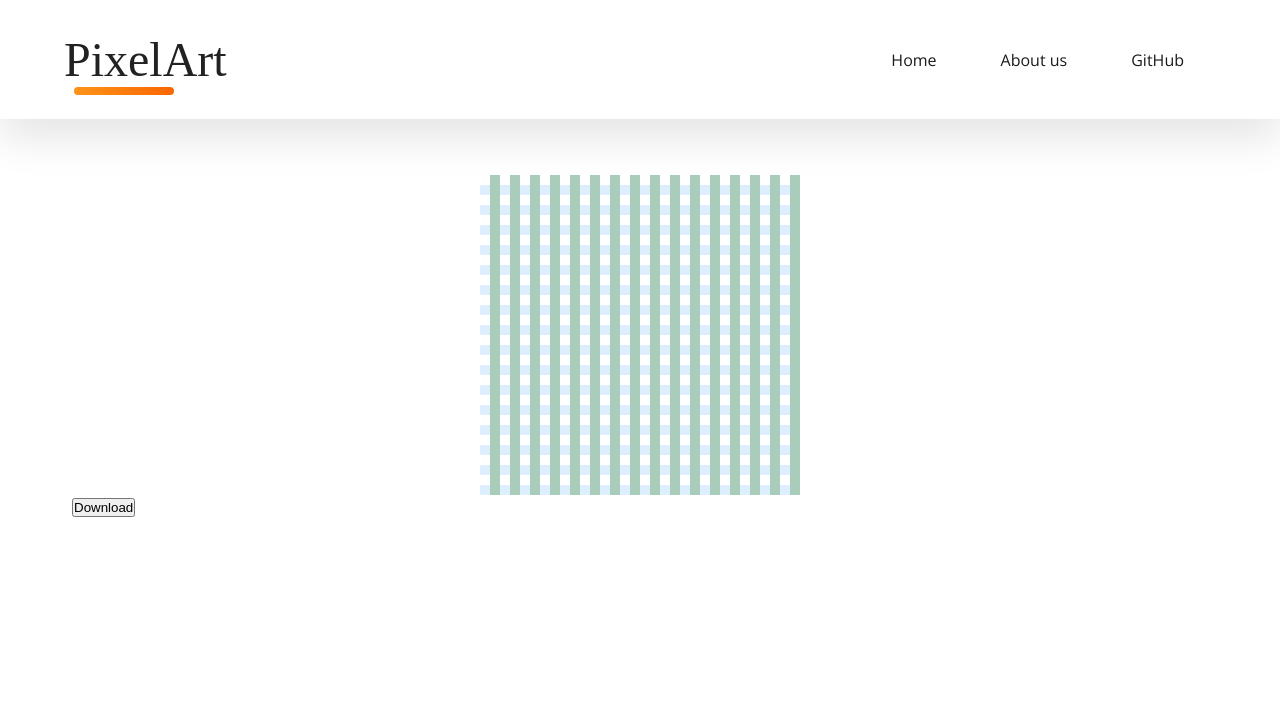
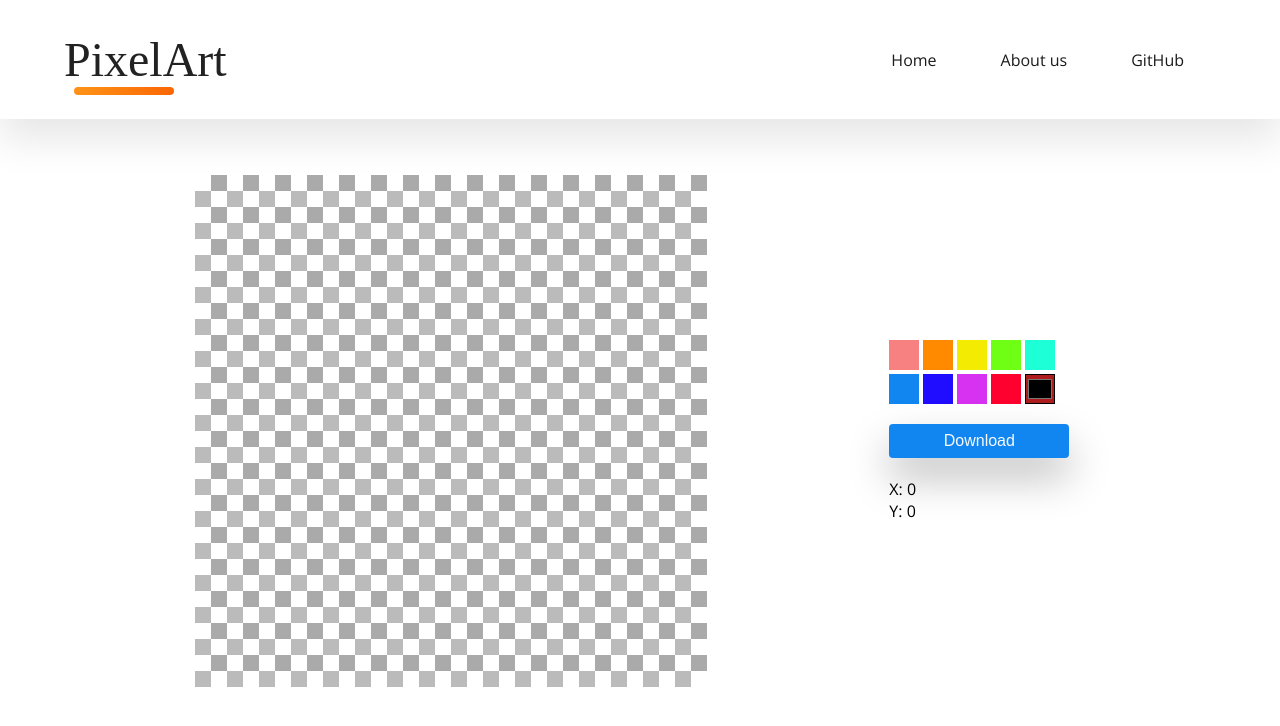
Before and after one commit to jaydeepkhatri/pixel-art, a React (Create React App) app: page / in a window 1280 px wide. Shown: the top 726 px of the page. Built offline with nearby package versions, Linux system fonts and the light colour scheme; a web font is replaced by a local one.

Commit message:
Edits for style

```diff
--- a/package.json
+++ b/package.json
@@ -10,7 +10,7 @@
     "react-dom": "^17.0.2",
     "react-icons": "^4.3.1",
     "react-router-dom": "^6.2.1",
-    "react-scripts": "^2.1.8",
+    "react-scripts": "^3.0.1",
     "web-vitals": "^2.1.2"
   },
   "scripts": {
--- a/src/components/aboutus/Aboutus.jsx
+++ b/src/components/aboutus/Aboutus.jsx
@@ -2,7 +2,6 @@ import React from 'react';
 import './aboutus.css';
 import aboutimg from './about_svg.svg';
 
-let creators = []
 
 function Aboutus() {
     const creators = [
@@ -24,7 +23,7 @@ function Aboutus() {
     ];
     return(
         <div className="about">
-            <div className="about_img"><img src={aboutimg} /></div>
+            <div className="about_img"><img src={aboutimg} alt="Pixel Art by JD" /></div>
             <div className="about_desc">
                 <h2 className="about_desc-heading">Pixel Art</h2>
                 <p className="about_desc-text">
@@ -36,8 +35,8 @@ Eveniet quasi eius doloremque nobis maiores odio aperiam tempore consequuntur re
                 <div className="about_desc-creator-container">
                     {
                         creators.map((creator) => (
-                            <a href={creator.url} title={creator.name} target="_blank">
-                                <img src={creator.img} className="" />
+                            <a href={creator.url} title={creator.name} target="_blank" rel="noopener noreferrer">
+                                <img src={creator.img} alt={creator.name} className="" />
                             </a>
                         ))
                     }
--- a/src/components/feed/Feed.jsx
+++ b/src/components/feed/Feed.jsx
@@ -1,26 +1,84 @@
-import React from 'react';
+import React, {useEffect, useState} from 'react';
 import './feed.css';
 
 
 function Feed() {
     const maindivs = [];
     const innerdivs = [];
+    const [xPos, setxPos] = useState(0);
+    const [yPos, setyPos] = useState(0);
 
     for(let j = 0; j < 32; j++) {
-        innerdivs.push(<div className={"pixel"+j}></div>);
+        innerdivs.push(<div className={"pixel"+j} onMouseOver={() => setxPos(j)}></div>);
     }
 
     for(let i = 0;i < 32; i++){
-        maindivs.push(<div className="row" id={"row"+i}>{innerdivs}</div>);
+        maindivs.push(<div className="row" id={"row"+i} onMouseOver={() => setyPos(i)}>{innerdivs}</div>);
     }
 
+    useEffect(() => {
+        document.querySelectorAll(".row")
+      }, []);
 
+    const colors = [
+        {
+            name: "Light Red",
+            colorhex: "#F78181",
+        },
+        {
+            name: "Orange",
+            colorhex: "#FF8A00",
+        },
+        {
+            name: "Yellow",
+            colorhex: "#F4EB03",
+        },
+        {
+            name: "Green",
+            colorhex: "#6EFF15",
+        },
+        {
+            name: "Teuquilla",
+            colorhex: "#1DFFD6",
+        },
+        {
+            name: "Blue",
+            colorhex: "#1286F0",
+        },
+        {
+            name: "Dark Blue",
+            colorhex: "#200CFF",
+        },
+        {
+            name: "Purple",
+            colorhex: "#D731F2",
+        },
+        {
+            name: "Red",
+            colorhex: "#FF012F",
+        }
+    ];
     return(
-        <main>
+        <main className="main">
            <div className='boxes-grid'>
                {maindivs}
            </div>
+           <div className="sidebar">
+           <div className="colors">
+           {
+                colors.map((color, index) => (
+                    <div className='color_item' key={index} style={{backgroundColor: color.colorhex}}></div>
+                ))
+            }
+            <input type="color" style={{backgroundColor: "#ad1d1d"}}  />
+           </div>
            <button onClick={() => alert('Download ho gaya')}>Download</button>
+           <div className='stats'>
+               X: {xPos}<br/>
+               Y: {yPos}
+           </div>
+           </div>
+
         </main>
     )
 }
--- a/src/components/feed/feed.css
+++ b/src/components/feed/feed.css
@@ -1,28 +1,78 @@
-main {
+.main {
     max-width: 1200px;
-    height: 2000px;
     margin: 0 auto;
     margin-top: 24px;
     padding: 2em;
-    /* background: #abc; */
+    display: grid;
+    grid-template-columns: 2fr 1fr;
 }
 .boxes-grid {
     margin: 0 auto;
 }
 .boxes-grid .row {
     display: grid;
-    grid-template-columns: repeat(32, 10px);
-    justify-content: center;
+    grid-template-columns: repeat(32, 16px);
 }
 .boxes-grid .row div {
-    width: 10px;
-    height: 10px;
-    /* background: #acb; */
-    /* border: 1px solid #fff; */
+    width: 16px;
+    height: 16px;
+}
+.boxes-grid .row div:hover {
+    background: #333 !important;
 }
 .boxes-grid .row:nth-child(even) div:nth-child(odd) {
-    background: #def;
+    background: #bbb;
 }
-.boxes-grid .row div:nth-child(even){
-    background: #acb;
+.boxes-grid .row:nth-child(odd) div:nth-child(even){
+    background: #aaa;
 }
+
+
+@media screen and (max-width: 768px){
+    .main {
+        grid-template-columns: 1fr;
+        text-align: center;
+    }
+    .sidebar {
+        margin-top: 20px;
+        align-items: center;
+    }
+}
+
+.sidebar {
+    display: flex;
+    /* align-items: center; */
+    justify-content: center;
+    flex-direction: column;
+    padding-left: 60px;
+    transition: 0.1s;
+}
+@media screen and (max-width: 860px){
+    .sidebar {padding-left: 20px;}
+}
+.colors {
+    display: grid;
+    grid-template-columns: repeat(5, 30px);
+    grid-gap: 4px;
+    margin-bottom: 20px;
+}
+.colors div, .colors input {
+    width: 30px;
+    height: 30px;
+    display: inline-block;
+}
+
+.sidebar button {
+    background: #1286F0;
+    color: var(--white);
+    padding: 8px 20px;
+    border-radius: 4px;
+    border: 0;
+    font-size: 16px;
+    width: 180px;
+    box-shadow: 0 20px 40px rgba(0,0,0,0.25);
+}
+
+.stats {
+    margin-top: 20px;
+}
--- a/src/components/navbar/Navbar.jsx
+++ b/src/components/navbar/Navbar.jsx
@@ -1,11 +1,11 @@
-import React, {Component} from 'react';
-import {useState} from 'react';
+import React, {useState} from 'react';
+import { Link } from "react-router-dom";
 import { HiMenuAlt3 } from 'react-icons/hi';
 import './navbar.css'
 
 function Navbar () {
         const [menu, setMenu] = useState(0);
-        const [scroll, setScroll] = useState(0);
+        // const [scroll, setScroll] = useState(0);
 
 
 
@@ -16,7 +16,7 @@ function Navbar () {
             },
             {
                 name: "About us",
-                url: "/aboutus",
+                url: "aboutus",
             },
             {
                 name: "GitHub",
@@ -27,12 +27,12 @@ function Navbar () {
 
         return (
 
-            <div className='navbar'>
+            <nav className='navbar'>
                 <a href="/" className='navbar_title'>PixelArt</a>
                 <ul className='navbar_items_container'>
                     {
-                        menuitem.map((menu) => (
-                            <li className='navbar_item'>
+                        menuitem.map((menu, index) => (
+                            <li className='navbar_item' key={index}>
                                 <a href={menu.url} title={menu.name}>{menu.name}</a>
                             </li>
                         ))
@@ -54,8 +54,7 @@ function Navbar () {
                         : null}
 
                 </div>
-
-            </div>
+            </nav>
         )
 }
 
```
Also changed, not shown: 1 other file (tests, documents, lock files or other folders).
